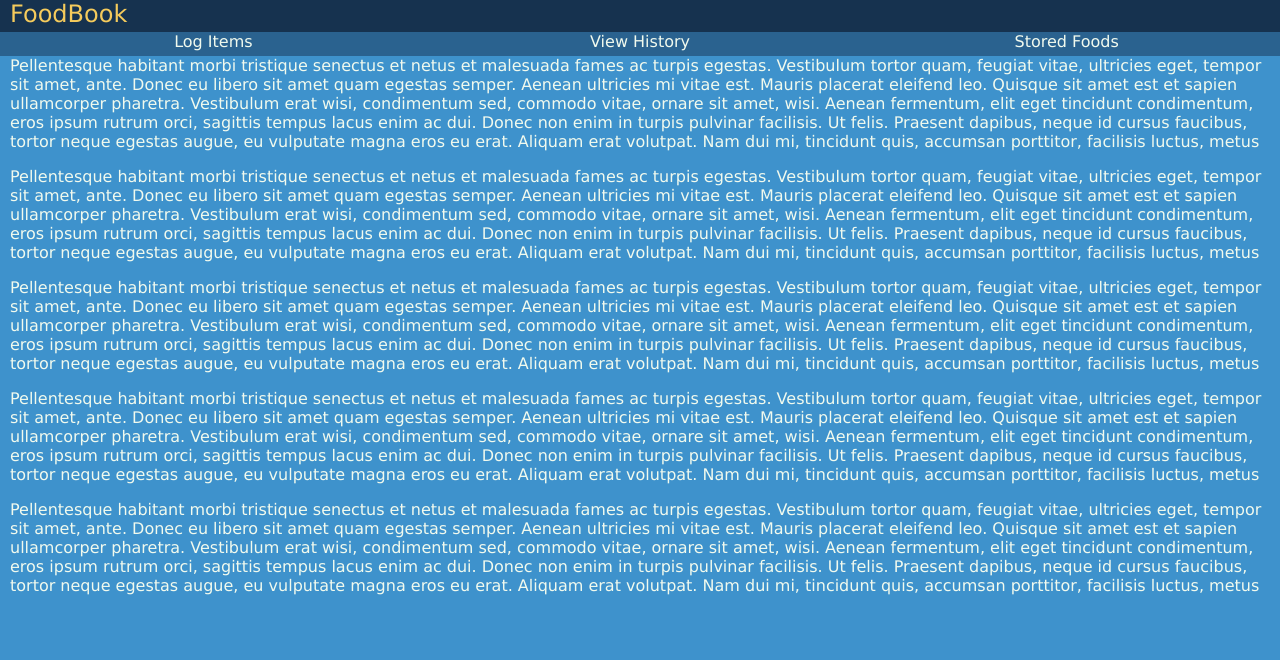
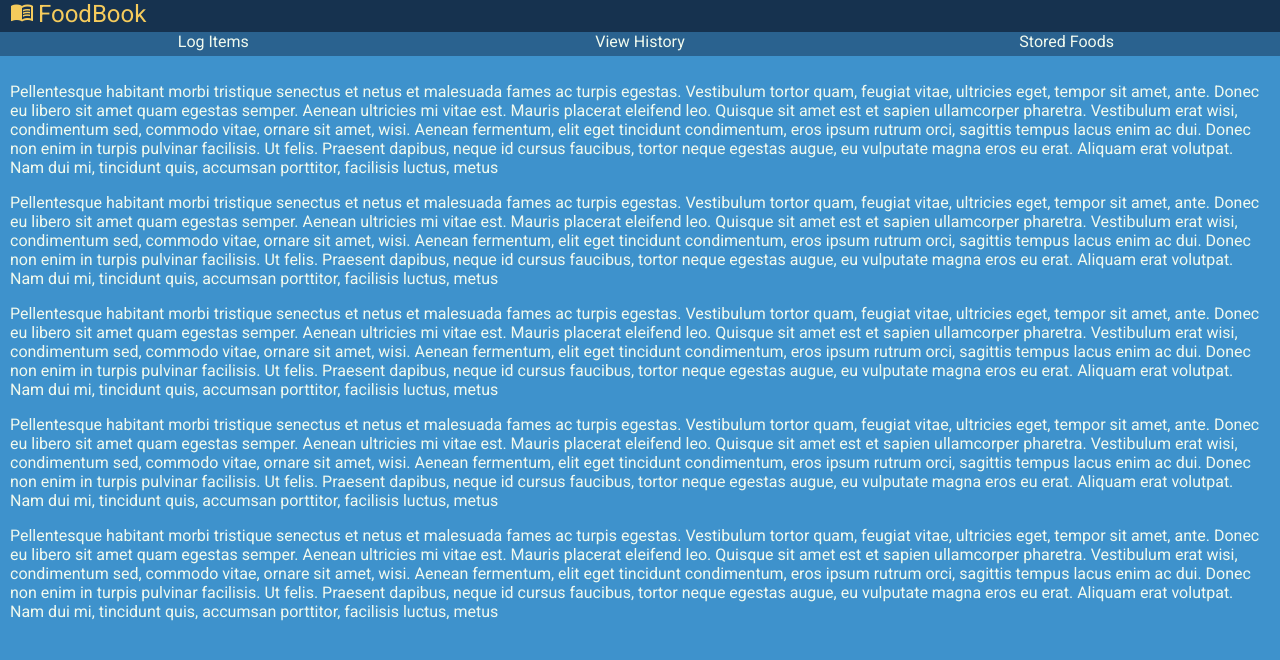
Before and after one commit to finnlay-ernst/foodbook, a website: page index.html in a window 1280 px wide. Drawn offline with Linux system fonts and the light colour scheme.

Commit message:
Tweaked webpage

```diff
--- a/index.html
+++ b/index.html
@@ -4,11 +4,16 @@
     <meta charset="UTF-8">
     <meta name="viewport" content="width=device-width, initial-scale=1.0">
     <link rel="stylesheet" href="style.css">
+    <link href="https://fonts.googleapis.com/css2?family=Roboto&display=swap" rel="stylesheet">
+    <link rel="stylesheet" href="https://fonts.googleapis.com/icon?family=Material+Icons">
     <title>Foodbook</title>
 </head>
 <body>
     <div class="holder">
-        <div id="header">FoodBook</div>
+        <div id="header">
+            <i class="material-icons">menu_book</i>
+            <span>FoodBook</span>
+        </div>
         <div class="menu-container">
             <ul class="menu">
                 <li class="menu-item">Log Items</li>
@@ -19,11 +24,13 @@
     </div>
     <div id="spacer"></div>
     <div id="container">
-        <p>Pellentesque habitant morbi tristique senectus et netus et malesuada fames ac turpis egestas. Vestibulum tortor quam, feugiat vitae, ultricies eget, tempor sit amet, ante. Donec eu libero sit amet quam egestas semper. Aenean ultricies mi vitae est. Mauris placerat eleifend leo. Quisque sit amet est et sapien ullamcorper pharetra. Vestibulum erat wisi, condimentum sed, commodo vitae, ornare sit amet, wisi. Aenean fermentum, elit eget tincidunt condimentum, eros ipsum rutrum orci, sagittis tempus lacus enim ac dui. Donec non enim in turpis pulvinar facilisis. Ut felis. Praesent dapibus, neque id cursus faucibus, tortor neque egestas augue, eu vulputate magna eros eu erat. Aliquam erat volutpat. Nam dui mi, tincidunt quis, accumsan porttitor, facilisis luctus, metus</p>
-        <p>Pellentesque habitant morbi tristique senectus et netus et malesuada fames ac turpis egestas. Vestibulum tortor quam, feugiat vitae, ultricies eget, tempor sit amet, ante. Donec eu libero sit amet quam egestas semper. Aenean ultricies mi vitae est. Mauris placerat eleifend leo. Quisque sit amet est et sapien ullamcorper pharetra. Vestibulum erat wisi, condimentum sed, commodo vitae, ornare sit amet, wisi. Aenean fermentum, elit eget tincidunt condimentum, eros ipsum rutrum orci, sagittis tempus lacus enim ac dui. Donec non enim in turpis pulvinar facilisis. Ut felis. Praesent dapibus, neque id cursus faucibus, tortor neque egestas augue, eu vulputate magna eros eu erat. Aliquam erat volutpat. Nam dui mi, tincidunt quis, accumsan porttitor, facilisis luctus, metus</p>
-        <p>Pellentesque habitant morbi tristique senectus et netus et malesuada fames ac turpis egestas. Vestibulum tortor quam, feugiat vitae, ultricies eget, tempor sit amet, ante. Donec eu libero sit amet quam egestas semper. Aenean ultricies mi vitae est. Mauris placerat eleifend leo. Quisque sit amet est et sapien ullamcorper pharetra. Vestibulum erat wisi, condimentum sed, commodo vitae, ornare sit amet, wisi. Aenean fermentum, elit eget tincidunt condimentum, eros ipsum rutrum orci, sagittis tempus lacus enim ac dui. Donec non enim in turpis pulvinar facilisis. Ut felis. Praesent dapibus, neque id cursus faucibus, tortor neque egestas augue, eu vulputate magna eros eu erat. Aliquam erat volutpat. Nam dui mi, tincidunt quis, accumsan porttitor, facilisis luctus, metus</p>
-        <p>Pellentesque habitant morbi tristique senectus et netus et malesuada fames ac turpis egestas. Vestibulum tortor quam, feugiat vitae, ultricies eget, tempor sit amet, ante. Donec eu libero sit amet quam egestas semper. Aenean ultricies mi vitae est. Mauris placerat eleifend leo. Quisque sit amet est et sapien ullamcorper pharetra. Vestibulum erat wisi, condimentum sed, commodo vitae, ornare sit amet, wisi. Aenean fermentum, elit eget tincidunt condimentum, eros ipsum rutrum orci, sagittis tempus lacus enim ac dui. Donec non enim in turpis pulvinar facilisis. Ut felis. Praesent dapibus, neque id cursus faucibus, tortor neque egestas augue, eu vulputate magna eros eu erat. Aliquam erat volutpat. Nam dui mi, tincidunt quis, accumsan porttitor, facilisis luctus, metus</p>
-        <p>Pellentesque habitant morbi tristique senectus et netus et malesuada fames ac turpis egestas. Vestibulum tortor quam, feugiat vitae, ultricies eget, tempor sit amet, ante. Donec eu libero sit amet quam egestas semper. Aenean ultricies mi vitae est. Mauris placerat eleifend leo. Quisque sit amet est et sapien ullamcorper pharetra. Vestibulum erat wisi, condimentum sed, commodo vitae, ornare sit amet, wisi. Aenean fermentum, elit eget tincidunt condimentum, eros ipsum rutrum orci, sagittis tempus lacus enim ac dui. Donec non enim in turpis pulvinar facilisis. Ut felis. Praesent dapibus, neque id cursus faucibus, tortor neque egestas augue, eu vulputate magna eros eu erat. Aliquam erat volutpat. Nam dui mi, tincidunt quis, accumsan porttitor, facilisis luctus, metus</p>
+        <div id="content">
+            <p>Pellentesque habitant morbi tristique senectus et netus et malesuada fames ac turpis egestas. Vestibulum tortor quam, feugiat vitae, ultricies eget, tempor sit amet, ante. Donec eu libero sit amet quam egestas semper. Aenean ultricies mi vitae est. Mauris placerat eleifend leo. Quisque sit amet est et sapien ullamcorper pharetra. Vestibulum erat wisi, condimentum sed, commodo vitae, ornare sit amet, wisi. Aenean fermentum, elit eget tincidunt condimentum, eros ipsum rutrum orci, sagittis tempus lacus enim ac dui. Donec non enim in turpis pulvinar facilisis. Ut felis. Praesent dapibus, neque id cursus faucibus, tortor neque egestas augue, eu vulputate magna eros eu erat. Aliquam erat volutpat. Nam dui mi, tincidunt quis, accumsan porttitor, facilisis luctus, metus</p>
+            <p>Pellentesque habitant morbi tristique senectus et netus et malesuada fames ac turpis egestas. Vestibulum tortor quam, feugiat vitae, ultricies eget, tempor sit amet, ante. Donec eu libero sit amet quam egestas semper. Aenean ultricies mi vitae est. Mauris placerat eleifend leo. Quisque sit amet est et sapien ullamcorper pharetra. Vestibulum erat wisi, condimentum sed, commodo vitae, ornare sit amet, wisi. Aenean fermentum, elit eget tincidunt condimentum, eros ipsum rutrum orci, sagittis tempus lacus enim ac dui. Donec non enim in turpis pulvinar facilisis. Ut felis. Praesent dapibus, neque id cursus faucibus, tortor neque egestas augue, eu vulputate magna eros eu erat. Aliquam erat volutpat. Nam dui mi, tincidunt quis, accumsan porttitor, facilisis luctus, metus</p>
+            <p>Pellentesque habitant morbi tristique senectus et netus et malesuada fames ac turpis egestas. Vestibulum tortor quam, feugiat vitae, ultricies eget, tempor sit amet, ante. Donec eu libero sit amet quam egestas semper. Aenean ultricies mi vitae est. Mauris placerat eleifend leo. Quisque sit amet est et sapien ullamcorper pharetra. Vestibulum erat wisi, condimentum sed, commodo vitae, ornare sit amet, wisi. Aenean fermentum, elit eget tincidunt condimentum, eros ipsum rutrum orci, sagittis tempus lacus enim ac dui. Donec non enim in turpis pulvinar facilisis. Ut felis. Praesent dapibus, neque id cursus faucibus, tortor neque egestas augue, eu vulputate magna eros eu erat. Aliquam erat volutpat. Nam dui mi, tincidunt quis, accumsan porttitor, facilisis luctus, metus</p>
+            <p>Pellentesque habitant morbi tristique senectus et netus et malesuada fames ac turpis egestas. Vestibulum tortor quam, feugiat vitae, ultricies eget, tempor sit amet, ante. Donec eu libero sit amet quam egestas semper. Aenean ultricies mi vitae est. Mauris placerat eleifend leo. Quisque sit amet est et sapien ullamcorper pharetra. Vestibulum erat wisi, condimentum sed, commodo vitae, ornare sit amet, wisi. Aenean fermentum, elit eget tincidunt condimentum, eros ipsum rutrum orci, sagittis tempus lacus enim ac dui. Donec non enim in turpis pulvinar facilisis. Ut felis. Praesent dapibus, neque id cursus faucibus, tortor neque egestas augue, eu vulputate magna eros eu erat. Aliquam erat volutpat. Nam dui mi, tincidunt quis, accumsan porttitor, facilisis luctus, metus</p>
+            <p>Pellentesque habitant morbi tristique senectus et netus et malesuada fames ac turpis egestas. Vestibulum tortor quam, feugiat vitae, ultricies eget, tempor sit amet, ante. Donec eu libero sit amet quam egestas semper. Aenean ultricies mi vitae est. Mauris placerat eleifend leo. Quisque sit amet est et sapien ullamcorper pharetra. Vestibulum erat wisi, condimentum sed, commodo vitae, ornare sit amet, wisi. Aenean fermentum, elit eget tincidunt condimentum, eros ipsum rutrum orci, sagittis tempus lacus enim ac dui. Donec non enim in turpis pulvinar facilisis. Ut felis. Praesent dapibus, neque id cursus faucibus, tortor neque egestas augue, eu vulputate magna eros eu erat. Aliquam erat volutpat. Nam dui mi, tincidunt quis, accumsan porttitor, facilisis luctus, metus</p>
+        </div>
     </div>
 </body>
 </html>
--- a/style.css
+++ b/style.css
@@ -1,6 +1,6 @@
 :root {
-    font-size: 16;
-    font-family: 'Lucida Sans', 'Lucida Sans Regular', 'Lucida Grande', 'Lucida Sans Unicode', Geneva, Verdana, sans-serif;
+    font-size: 16px;
+    font-family: 'Roboto', sans-serif;
     --color1: #f5cb5cff;
     --color2: #f1faeeff;
     --color3: #3e92ccff;
@@ -32,19 +32,26 @@ body {
     width: 100%;
     height: 3.5rem;
 }
-#spacer{
+#spacer {
     height: 3.5rem;
 }
 
 #header {
     width: 100%;
     height: 2rem;
+    background-color: var(--color5);
+}
+#header .material-icons, span {
     text-align: left;
     font-size: 1.5rem;
+    color: var(--color1);
+    vertical-align: middle;
+}
+#header .material-icons {
     padding-left: 10px;
-    color: var(--color1);
-    background-color: var(--color5);
+    padding-bottom: 0.2rem;
 }
+
 .menu-container {
     width: 100%;
     height: 1.5rem;
@@ -70,8 +77,4 @@ body {
 
 #container {
     padding: 10px;
-    padding-top: 0px;
 }
-p:first-child{
-    margin-top: 0px;
-}
```
